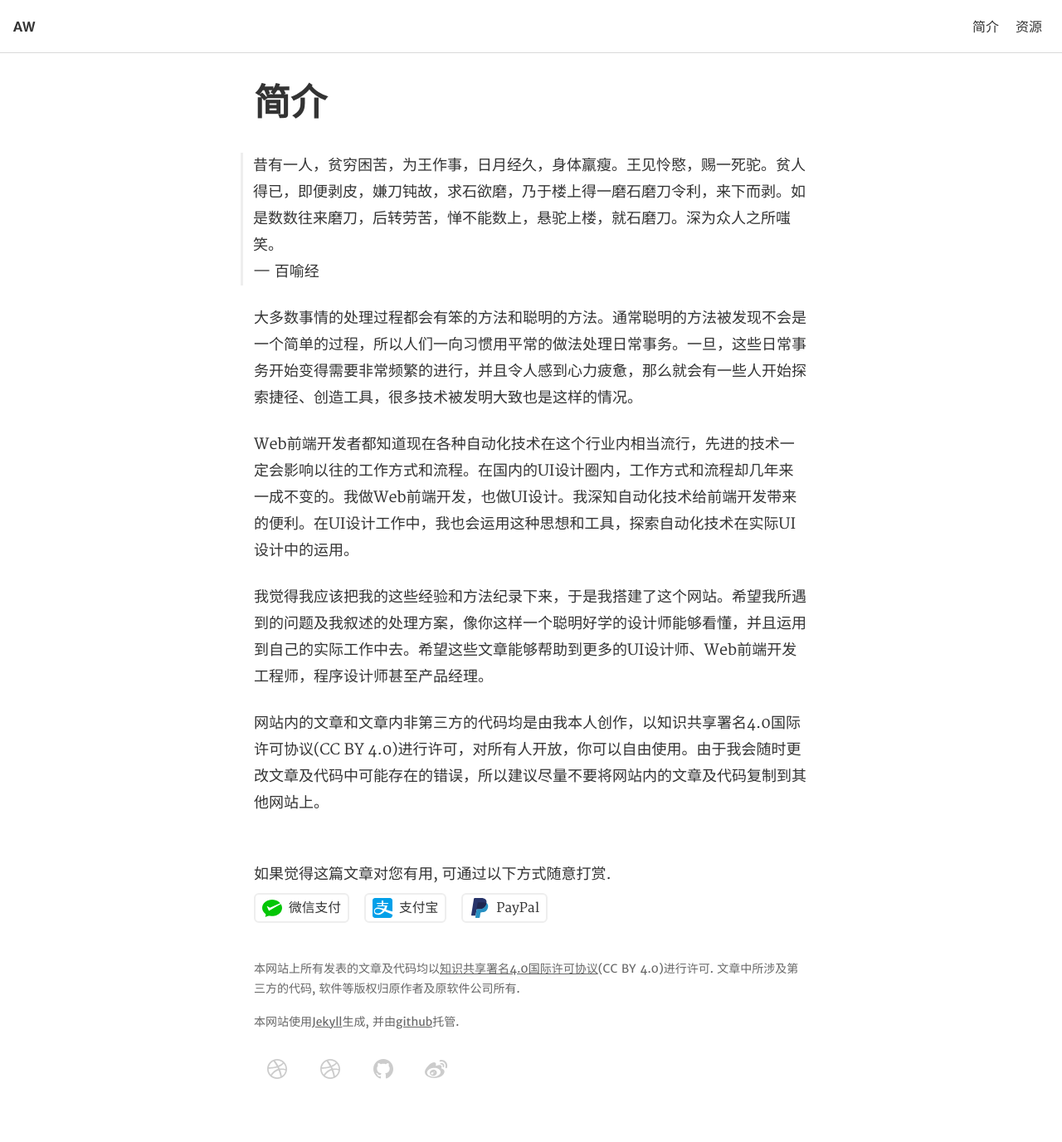
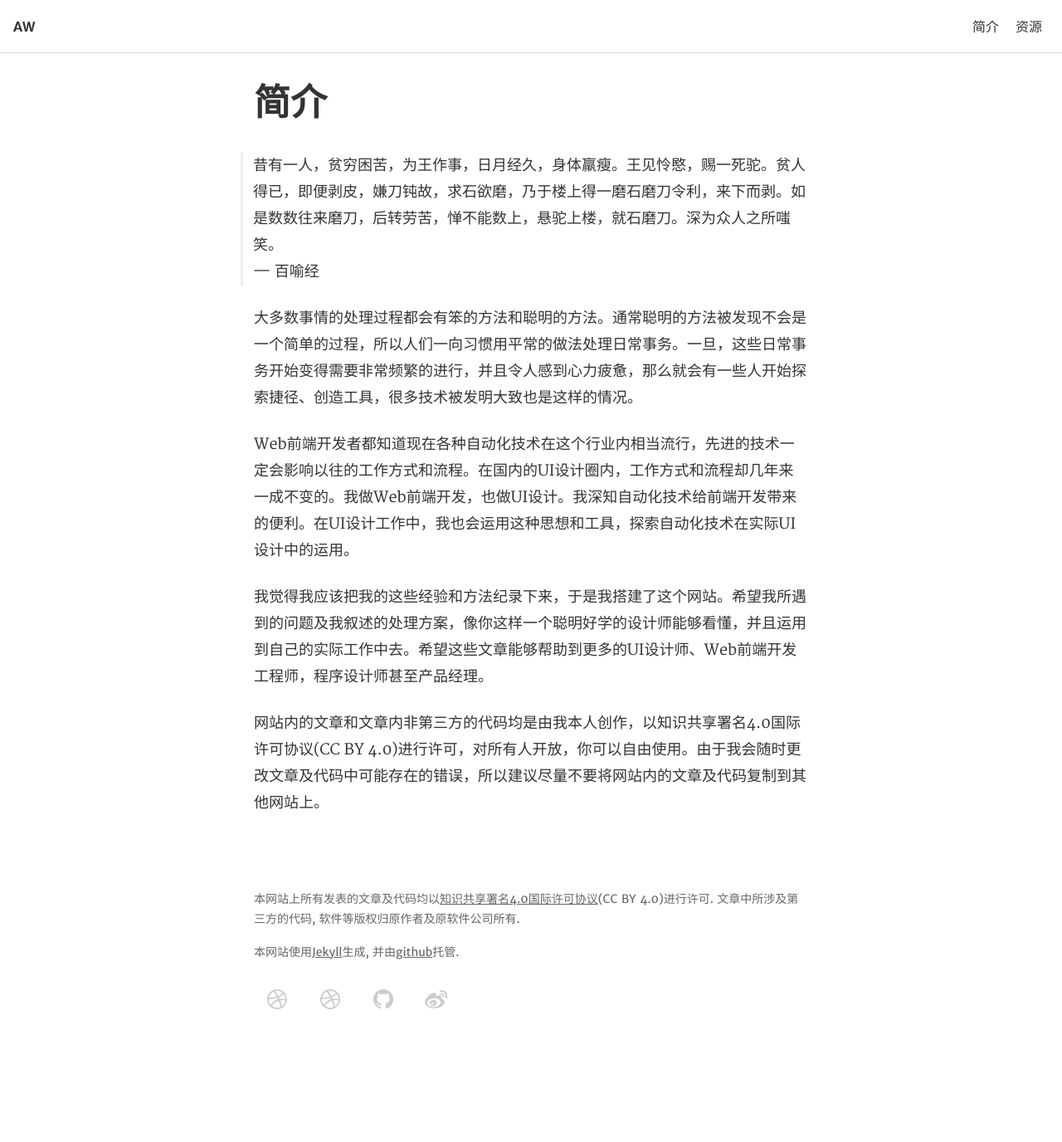
Before and after one commit to Ashung/ashung.github.io, a Jekyll site: the page built from about.md, in a window 1280 px wide. Shown: the whole page at 83% size. Built offline with Jekyll 4.4.1, drawn with Linux system fonts in a browser that asks for light colours; comment, search, counter and statistics services are not loaded; after the commit the page ends 1292 px from its top, so only the background shows below that; some of the changed lines change nothing that is shown.

Commit message:
Page页去掉打赏控件

```diff
--- a/_includes/donate.html
+++ b/_includes/donate.html
@@ -1,3 +1,4 @@
+{% if page.date %}
 <div class="post-donate-wrap">
     <div class="post-donate" id="donate">
         <p>如果觉得这篇文章对您有用, 可通过以下方式随意打赏.</p>
@@ -101,3 +102,4 @@
         });
     </script>
 </div>
+{% endif %}
--- a/assets/css/style.scss
+++ b/assets/css/style.scss
@@ -771,6 +771,7 @@ input, textarea {
     padding: 1rem 1rem 2rem;
     .donate-buttons {
         margin-top: .5em;
+        overflow: hidden;
         li {
             float: left;
             margin-right: 1em;
```
